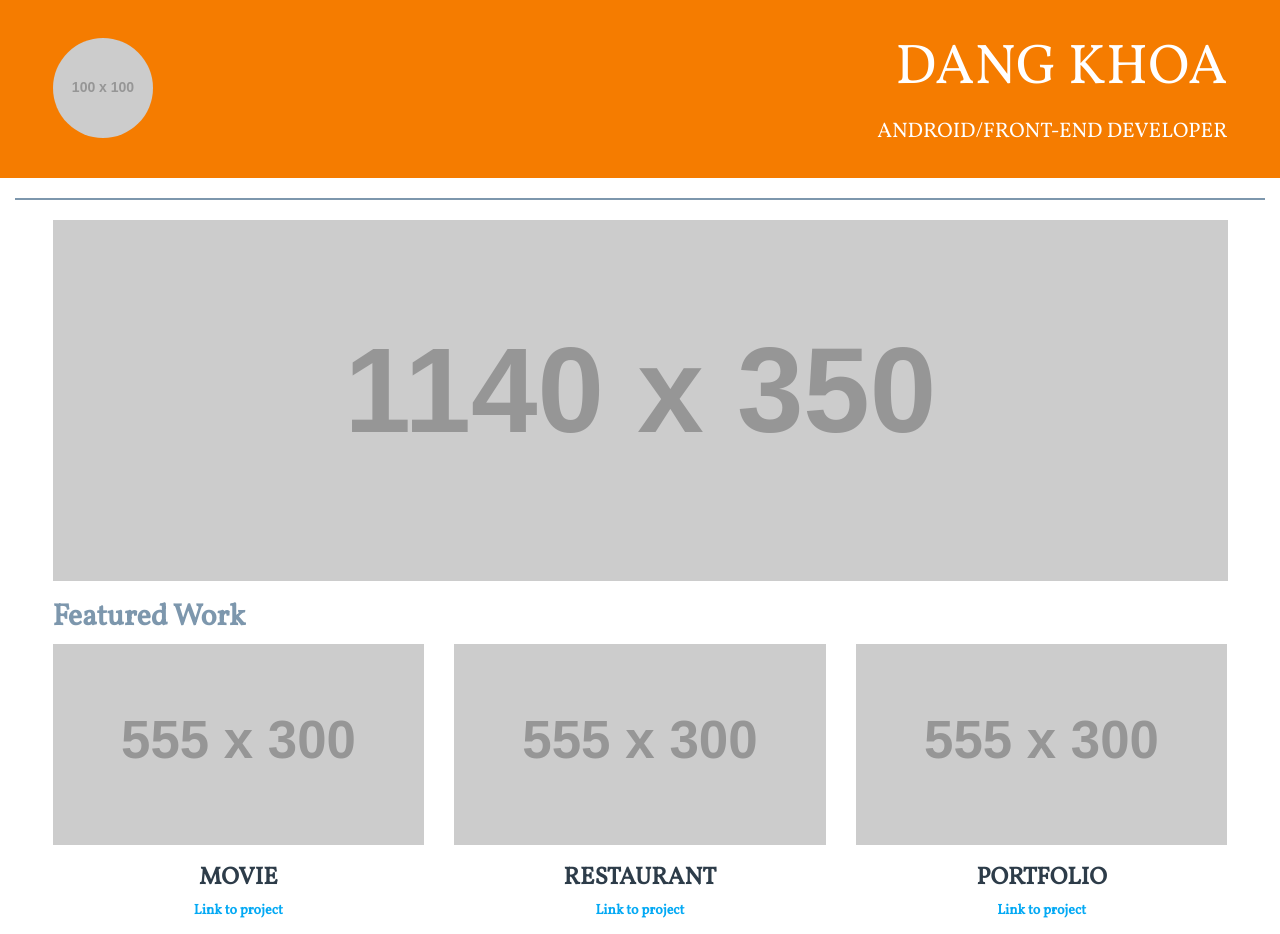
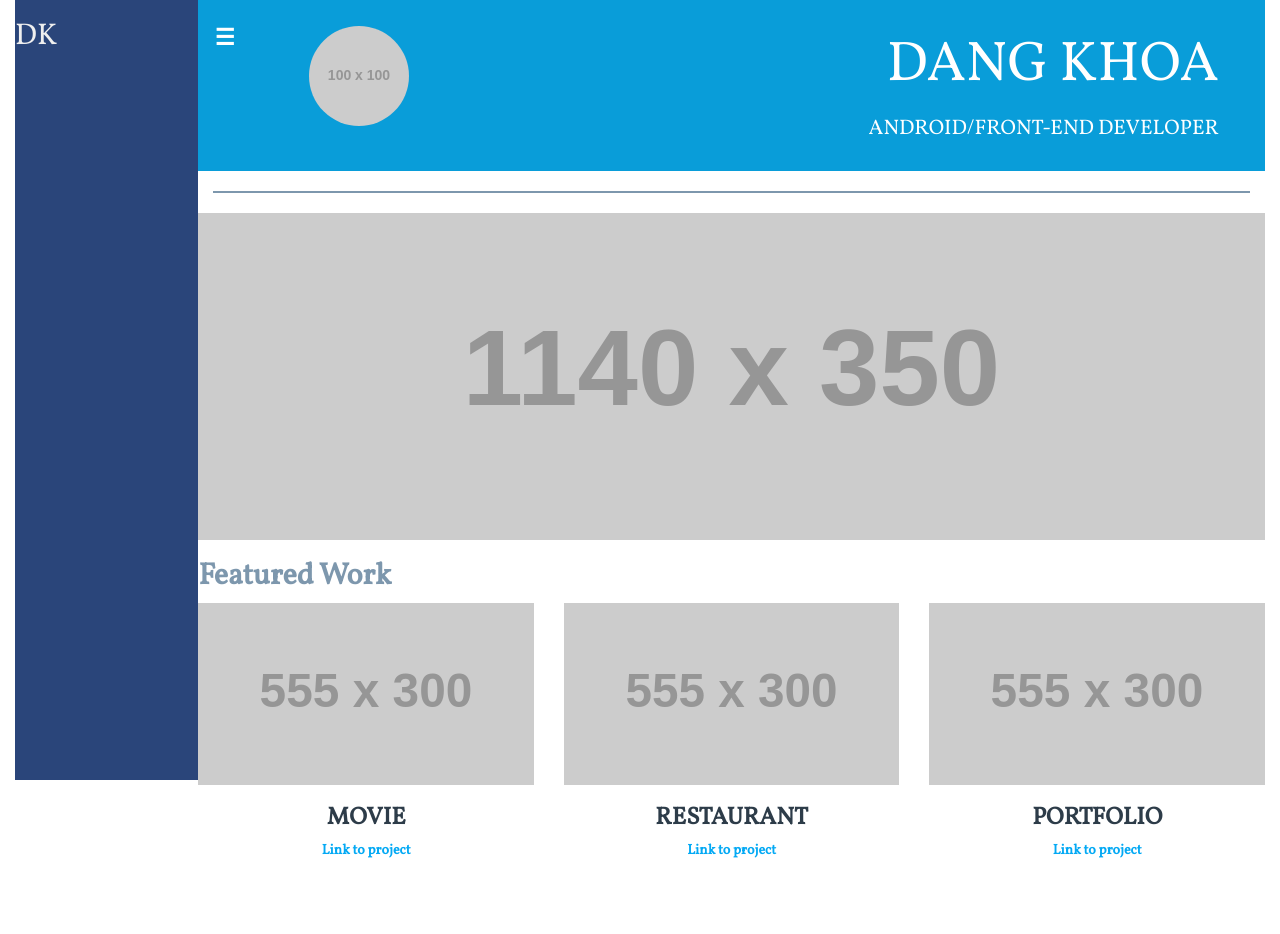
Before and after one commit to dangkhoa0303/Udacity-FontEnd-Nanodegree, a plain HTML site: page Project-Porfolio/portfolio/framework/index.html in a window 1280 px wide. After the commit the page ends 871 px from the top, so only its background shows below. Drawn offline with Linux system fonts and the light colour scheme; placeholder pictures from the web are drawn by us.

Commit message:
Added offcanvas to Project-Porfolio site

```diff
--- a/Project-Porfolio/portfolio/framework/css/main.css
+++ b/Project-Porfolio/portfolio/framework/css/main.css
@@ -2,6 +2,13 @@ body {
     font-family: 'Vollkorn', serif;
     color: #2d3c49;
     padding-bottom: 20px;
+    width: 100%;
+    height: 100%;
+}
+
+main {
+    width: 100%;
+    height: 100%;
 }
 
 a {
@@ -18,23 +25,76 @@ hr {
 }
 
 header {
-    background-color: #f57c00;
+    background-color: #099dd9;
     padding-bottom: 2%;
     padding-top: 1.5%;
-    padding-left: 3%;
+    padding-left: 1%;
     padding-right: 3%;
     color: white;
 }
 
-main.row {
-    margin: auto;
-    padding-left: 3%;
-    padding-right: 3%;
+/*
+Off canvas style
+*/
+nav {
+    width: 300px;
+    height: 100%;
+    position: absolute;
+    -webkit-transform: translate(-300px, 0);
+    transform: translate(-300px, 0);
+    transition: transform 0.3s ease;
 }
 
-.logo {
-    border-radius: 50%;
-    margin-top: 7%;
+nav.open {
+    -webkit-transform: translate(0, 0);
+    transform: translate(0, 0);
+}
+
+.dark-blue {
+  background-color: #2a457a;
+  color: #efefef;
+}
+
+@media (min-width: 1200px) {
+    body {
+        display: -webkit-flex;
+        display: flex;
+        -webkit-flex-flow: row nowrap;
+        flex-flow: row nowrap;
+    }
+
+    nav {
+        position: relative;
+        -webkit-transform: translate(0, 0);
+        transform: translate(0, 0);
+    }
+
+    main {
+        width: auto;
+        flex-grow: 1;
+    }
+
+}
+
+.logo-field {
+    padding-top: 1%;
+}
+
+div.col-md-1 {
+    padding-left: 0;
+}
+
+.hamburger {
+    background: none;
+    top: 0;
+    right: 0;
+    line-height: 45px;
+    color: #fff;
+    border: 0;
+    font-size: 1.6em;
+    font-weight: bold;
+    cursor: pointer;
+    outline: none;
 }
 
 .title-super {
--- a/Project-Porfolio/portfolio/framework/css/under545.css
+++ b/Project-Porfolio/portfolio/framework/css/under545.css
@@ -6,12 +6,15 @@ h2 {
     font-size: 20px;
 }
 
-main.row {
-    margin: auto;
+.title-super {
+    font-size: 2em;
 }
 
-.title-super {
-    font-size: 2em;
+.logo-field {
+    padding-left: 0;
+    padding-right: 0;
+    padding-top: 4%;
+    padding-bottom: 4%;
 }
 
 .sub-title {
--- a/Project-Porfolio/portfolio/framework/css/under993.css
+++ b/Project-Porfolio/portfolio/framework/css/under993.css
@@ -1,26 +1,29 @@
 header {
     display: flex;
-    flex-direction: row-reverse;
+    flex-direction: row;
     padding-bottom: 5px;
     padding-right: 0;
 }
 
-main.row {
-    margin: auto;
+.menu-button-field {
+    width: 15%;
+}
+
+.logo-field {
+    width: 25%;
 }
 
 .header-text {
-    width: 70%;
-    text-align: left;
-}
-
-.logo-field {
-    width: 30%;
+    width: 60%;
 }
 
 .projects-section {
     display: flex;
     flex-direction: column;
+}
+
+.header-text {
+    margin-left: 10%;
 }
 
 .project-article {
--- a/Project-Porfolio/portfolio/framework/index.html
+++ b/Project-Porfolio/portfolio/framework/index.html
@@ -1,85 +1,88 @@
 <!DOCTYPE>
 <html>
+
 <head>
     <title>My profolio website</title>
     <meta charset="utf-8">
     <meta name="viewport" content="width=device-width, initial-scale=1">
-
+    <link href="css/bootstrap.min.css" rel="stylesheet">
     <link href="https://fonts.googleapis.com/css?family=Vollkorn" rel="stylesheet">
-
-  <link href="css/bootstrap.min.css" rel="stylesheet">
     <link href="css/main.css" rel="stylesheet">
     <link href="css/under993.css" rel="stylesheet" media="screen and (max-width:993px)">
-  <link href="css/under545.css" rel="stylesheet" media="screen and (max-width:545px)">
-</head>
+    <link href="css/under545.css" rel="stylesheet" media="screen and (max-width:545px)"> </head>
 
-<body>
+<body class="container-fluid">
+    <!-- off canvas -->
+    <nav class="dark-blue nav" id="drawer">
+        <h2>DK</h2> </nav>
 
-<div class="container-fluid">
+    <main class="container-fluid">
+
             <!-- Header -->
             <header class="row">
-    <div class="col-md-3 logo-field">
-        <img class="img-responsive logo" alt="logo" src="http://placehold.it/100x100">
+                <div class="col-md-1 menu-button-field">
+                    <a id="menu">
+                        <button class="hamburger" id="menu">&#9776</button>
+                    </a>
                 </div>
-
-    <div class="col-md-9 text-right text-uppercase header-text">
+                <div class="col-md-3 logo-field"> <img class="img-responsive img-circle logo" alt="logo" src="http://placehold.it/100x100"> </div>
+                <div class="col-md-8 text-right text-uppercase header-text">
                     <h1 class="title-super">Dang Khoa</h1>
-        <h3 class="sub-title">Android/Front-end Developer</h3>
-    </div>
+                    <h3 class="sub-title">Android/Front-end Developer</h3> </div>
             </header>
-
             <!-- divider -->
             <div class="row">
                 <div class="col-md-12">
-            <hr>
+                    <hr> </div>
             </div>
+            <!-- main part -->
+            <section class="row main-row">
+                <div class="row">
+                    <div class="col-md-12"> <img class="img-responsive main-pic" alt="main_pic" src="http://placehold.it/1140x350"> </div>
                 </div>
-
-    <!-- main -->
-    <main class="row">
-    <section class="row">
+                <div class="row">
                     <div class="col-md-12">
-           <img class="img-responsive main-pic" alt="main_pic" src="http://placehold.it/1140x350">
+                        <h2 class="text-muted">Featured Work</h2> </div>
                 </div>
-    </section>
-
-    <section class="row">
-       <div class="col-md-12">
-           <h2 class="text-muted">Featured Work</h2>
-       </div>
-    </section>
-
                 <section class="row projects-section">
-        <article class="col-md-4 text-center project-article">
-            <img class="img-responsive thumbnail" alt="project_pic" src="http://placehold.it/555x300">
-
+                    <article class="col-md-4 text-center project-article"> <img class="img-responsive thumbnail" alt="project_pic" src="http://placehold.it/555x300">
                         <div class="project-text">
                             <h3 class="text-uppercase project_title">Movie</h3>
                             <p><a href="https://github.com/dangkhoa0303/PopularMovies">Link to project</a></p>
                         </div>
                     </article>
-
-        <article class="col-md-4 text-center project-article">
-            <img class="img-responsive thumbnail" alt="project_pic" src="http://placehold.it/555x300">
-
+                    <article class="col-md-4 text-center project-article"> <img class="img-responsive thumbnail" alt="project_pic" src="http://placehold.it/555x300">
                         <div class="project-text">
                             <h3 class="text-uppercase project_title">Restaurant</h3>
                             <p><a href="https://github.com/dangkhoa0303/Restaurant">Link to project</a></p>
                         </div>
                     </article>
-
-        <article class="col-md-4 text-center project-article">
-            <img class="img-responsive thumbnail" alt="project_pic" src="http://placehold.it/555x300">
-
+                    <article class="col-md-4 text-center project-article"> <img class="img-responsive thumbnail" alt="project_pic" src="http://placehold.it/555x300">
                         <div class="project-text">
                             <h3 class="text-uppercase project_title">Portfolio</h3>
                             <p><a href="https://github.com/dangkhoa0303/Udacity-FontEnd-Nanodegree">Link to project</a></p>
                         </div>
                     </article>
                 </section>
+            </section>
+
     </main>
 
-</div>
+    <script>
+        /*
+         * Open the drawer when the menu ison is clicked.
+         */
+        var menu = document.querySelector('#menu');
+        var main = document.querySelector('main');
+        var drawer = document.querySelector('#drawer');
+        menu.addEventListener('click', function (e) {
+            drawer.classList.toggle('open');
+            e.stopPropagation();
+        });
+        main.addEventListener('click', function () {
+            drawer.classList.remove('open');
+        });
+    </script>
+</body>
 
-</body>
 </html>
```
Also changed, not shown: Project-Porfolio/portfolio/framework/js/script.js (added, +15 -0 lines). Lines whose indentation alone changed are shown as unchanged.
